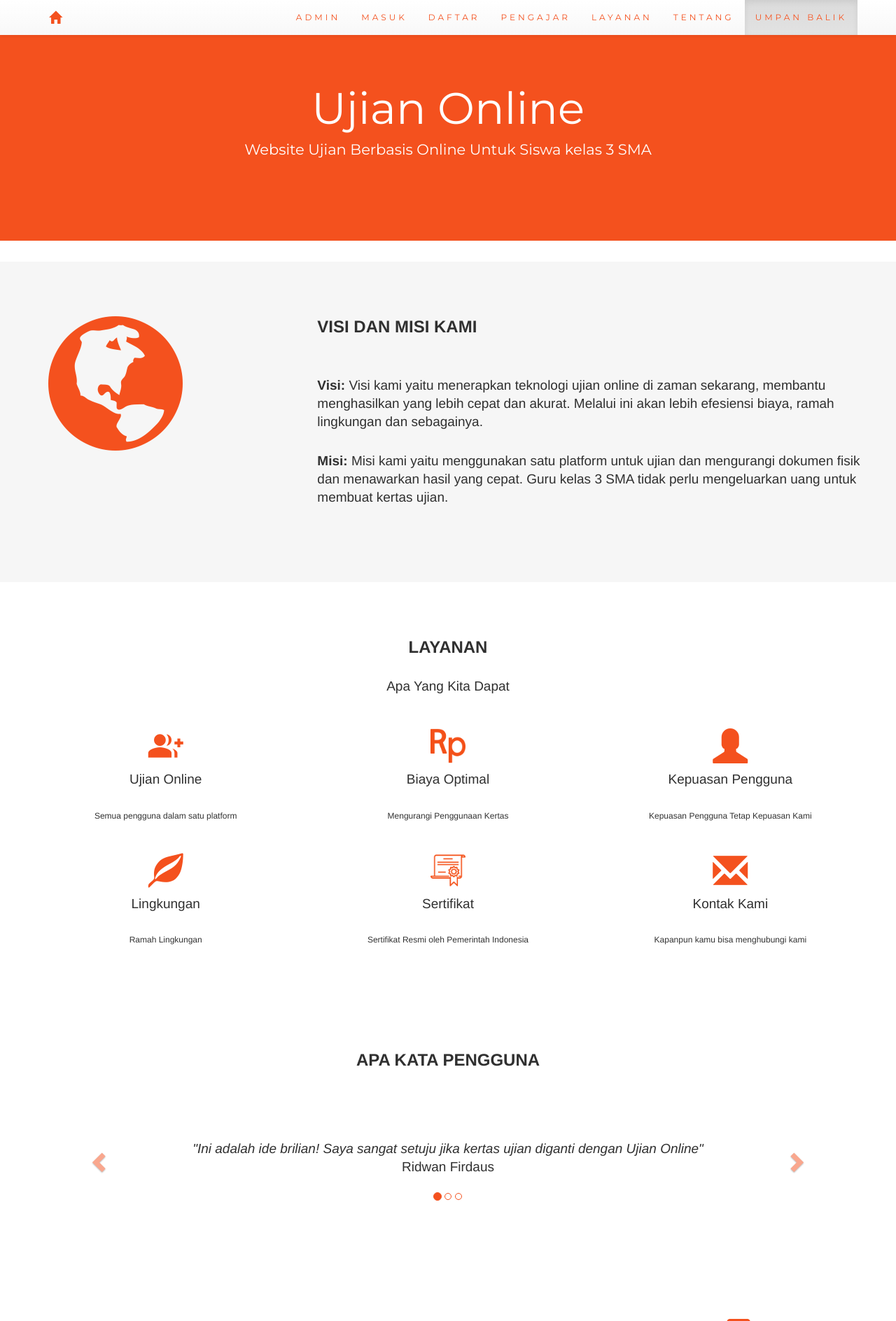
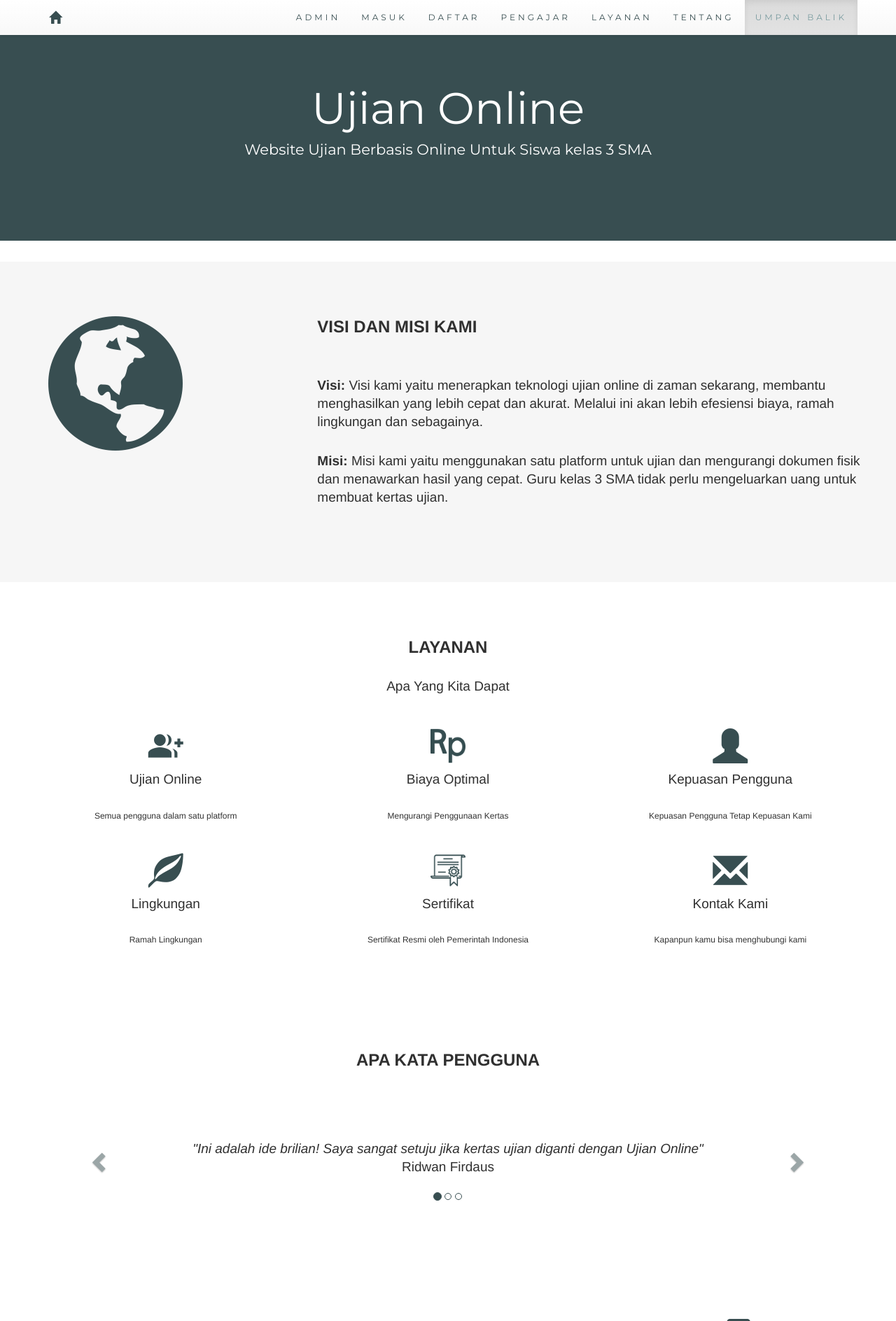
Before and after one commit to ridwanfirdaus96/online-exam, a PHP site: page / in a window 1280 px wide. Shown: the top 1888 px of the page at 70% size. Run offline with PHP 8.4, Linux system fonts and the light colour scheme.

Commit message:
update all

```diff
--- /dev/null
+++ b/color backup.txt
@@ -0,0 +1 @@
+#f4511e
--- a/index.php
+++ b/index.php
@@ -87,7 +87,7 @@ var b = document.forms["form"]["cpassword"].value;if (a!=b){alert("Passwords mus
   clear:both;
 }
   .jumbotron {
-      background-color: #f4511e;
+      background-color: #384E51;
       color: #fff;
       padding: 100px 25px;
       font-family: Montserrat, sans-serif;
@@ -99,11 +99,11 @@ var b = document.forms["form"]["cpassword"].value;if (a!=b){alert("Passwords mus
       background-color: #f6f6f6;
   }
   .logo-small {
-      color: #f4511e;
+      color: #384E51;
       font-size: 50px;
   }
   .logo {
-      color: #f4511e;
+      color: #384E51;
       font-size: 200px;
   }
 
@@ -119,13 +119,13 @@ var b = document.forms["form"]["cpassword"].value;if (a!=b){alert("Passwords mus
   }
   .carousel-control.right, .carousel-control.left {
       background-image: none;
-      color: #f4511e;
+      color: #384E51;
   }
   .carousel-indicators li {
-      border-color: #f4511e;
+      border-color: #384E51;
   }
   .carousel-indicators li.active {
-      background-color: #f4511e;
+      background-color: #384E51;
   }
   .item h4 {
       font-size: 19px;
@@ -138,7 +138,7 @@ var b = document.forms["form"]["cpassword"].value;if (a!=b){alert("Passwords mus
       font-style: normal;
   }
   .panel {
-      border: 1px solid #f4511e;
+      border: 1px solid #384E51;
       border-radius:0 !important;
       transition: box-shadow 0.5s;
   }
@@ -146,13 +146,13 @@ var b = document.forms["form"]["cpassword"].value;if (a!=b){alert("Passwords mus
       box-shadow: 5px 0px 40px rgba(0,0,0, .2);
   }
   .panel-footer .btn:hover {
-      border: 1px solid #f4511e;
+      border: 1px solid #384E51;
       background-color: #fff !important;
-      color: #f4511e;
+      color: #384E51;
   }
   .panel-heading {
       color: #fff !important;
-      background-color: #f4511e !important;
+      background-color: #384E51 !important;
       padding: 25px;
       border-bottom: 1px solid transparent;
       border-top-left-radius: 0px;
@@ -172,13 +172,13 @@ var b = document.forms["form"]["cpassword"].value;if (a!=b){alert("Passwords mus
   }
   .panel-footer .btn {
       margin: 15px 0;
-      background-color: #f4511e;
+      background-color: #384E51;
       color: #fff;
   }
   .navbar {
       margin-bottom: 0;
 
-      background-color: #f4511e;
+      background-color: #384E51;
       z-index: 9999;
       border: 0;
 
@@ -189,10 +189,10 @@ var b = document.forms["form"]["cpassword"].value;if (a!=b){alert("Passwords mus
       font-family: Montserrat, sans-serif;
   }
   .navbar li a, .navbar .navbar-brand {
-      color: #f4511e !important;
+      color: #384E51 !important;
   }
   .navbar-nav li a:hover, .navbar-nav li.active a {
-      color: #f4511e !important;
+      color: #78999D !important;
       background-color: #fff !important;
 
   }
@@ -203,7 +203,7 @@ var b = document.forms["form"]["cpassword"].value;if (a!=b){alert("Passwords mus
   footer .glyphicon {
       font-size: 20px;
       margin-bottom: 20px;
-      color: #f4511e;
+      color: #384E51;
   }
   .slideanim {visibility:hidden;}
   .slide {
@@ -302,7 +302,7 @@ var b = document.forms["form"]["cpassword"].value;if (a!=b){alert("Passwords mus
     <div class="modal-content">
       <div class="modal-header">
         <button type="button" class="close" data-dismiss="modal"><span aria-hidden="true">&times;</span><span class="sr-only">Close</span></button>
-        <h4 class="modal-title"><span style="color:#f4511e;font-family:Montserrat, sans-serif; font-size: 20px !important;letter-spacing: 4px; "><b>MASUK - ADMIN</b></span></h4>
+        <h4 class="modal-title"><span style="color:#384E51;font-family:Montserrat, sans-serif; font-size: 20px !important;letter-spacing: 4px; "><b>MASUK - ADMIN</b></span></h4>
       </div>
       <div class="modal-body title1">
 <div class="row">
@@ -336,7 +336,7 @@ var b = document.forms["form"]["cpassword"].value;if (a!=b){alert("Passwords mus
     <div class="modal-content">
       <div class="modal-header">
         <button type="button" class="close" data-dismiss="modal"><span aria-hidden="true">&times;</span><span class="sr-only">Close</span></button>
-        <h4 class="modal-title"><span style="color:#f4511e;font-family:Montserrat, sans-serif; font-size: 20px !important;letter-spacing: 4px; "><b>MASUK - PENGAJAR</b></span></h4>
+        <h4 class="modal-title"><span style="color:#384E51;font-family:Montserrat, sans-serif; font-size: 20px !important;letter-spacing: 4px; "><b>MASUK - PENGAJAR</b></span></h4>
       </div>
       <div class="modal-body title1">
 <div class="row">
@@ -386,7 +386,7 @@ var b = document.forms["form"]["cpassword"].value;if (a!=b){alert("Passwords mus
     <div class="modal-content title1">
       <div class="modal-header">
         <button type="button" class="close" data-dismiss="modal" aria-label="Close"><span aria-hidden="true">&times;</span></button>
-        <h4 class="modal-title title1"><span style="color:#f4511e;font-family:Montserrat, sans-serif; font-size: 20px !important;letter-spacing: 4px; "><b>MASUK - PENGGUNA</b></span></h4>
+        <h4 class="modal-title title1"><span style="color:#384E51;font-family:Montserrat, sans-serif; font-size: 20px !important;letter-spacing: 4px; "><b>MASUK - PENGGUNA</b></span></h4>
       </div>
       <div class="modal-body">
         <form class="form-horizontal" action="login.php?q=index.php" method="POST">
@@ -430,7 +430,7 @@ var b = document.forms["form"]["cpassword"].value;if (a!=b){alert("Passwords mus
     <div class="modal-content title1">
       <div class="modal-header">
         <button type="button" class="close" data-dismiss="modal" aria-label="Close"><span aria-hidden="true">&times;</span></button>
-        <h4 class="modal-title title1"><span  style="color:#f4511e;font-family:Montserrat, sans-serif; font-size: 20px !important;letter-spacing: 4px; "><b>DAFTAR</b></span></h4>
+        <h4 class="modal-title title1"><span  style="color:#384E51;font-family:Montserrat, sans-serif; font-size: 20px !important;letter-spacing: 4px; "><b>DAFTAR</b></span></h4>
       </div>
       <div class="modal-body">
        <form class="form-horizontal" name="form" action="sign.php?q=account.php" onSubmit="return validateForm()" method="POST">
@@ -508,7 +508,7 @@ var b = document.forms["form"]["cpassword"].value;if (a!=b){alert("Passwords mus
 <div class="form-group">
   <label class="col-md-3 control-label" for=""></label>
   <div class="col-md-6">
-    <input  type="submit"  style="background: #f4511e;" class="sub" value="Daftar"  />
+    <input  type="submit"  style="background: #384E51;" class="sub" value="Daftar"  />
   </div>
 </div>
 </fieldset>
@@ -534,7 +534,7 @@ var b = document.forms["form"]["cpassword"].value;if (a!=b){alert("Passwords mus
   <div class="row slideanim">
     <div class="col-sm-4">
       <!-- span class="glyphicon glyphicon-off logo-small"></span-->
-      <i class="material-icons" style="font-size:50px;color:#f4511e">group_add</i>
+      <i class="material-icons" style="font-size:50px;color:#384E51">group_add</i>
       <h4>Ujian Online</h4>
       <p> Semua pengguna dalam satu platform</p>
     </div>
```
Also changed, not shown: assets/images/certificate.png, assets/images/indonesia-rupiah.png.
